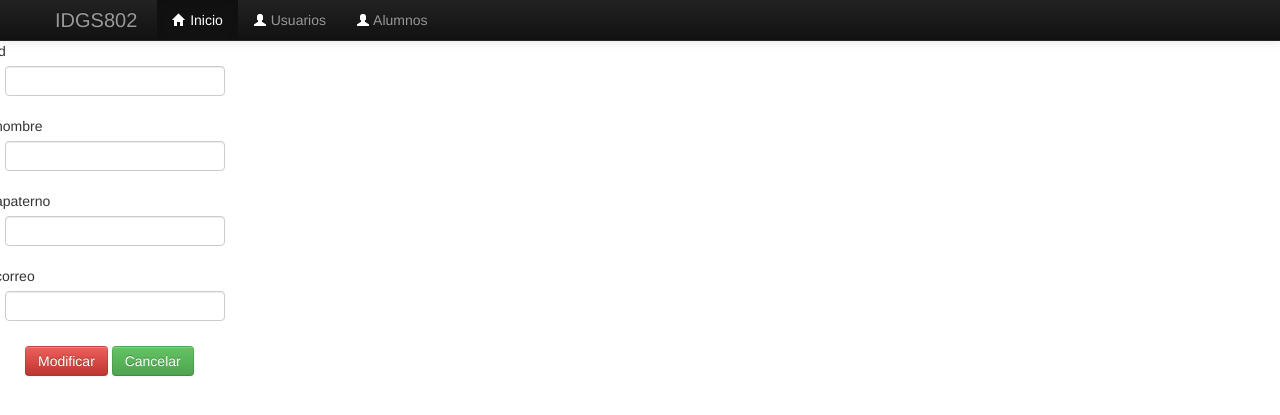
After one commit to IDGS-802-20001516/Flask_BD_IDGS802, a Flask app: template templates/modificar.html in a window 1280 px wide. The commit adds this page. Shown: the top 415 px of the page. Run offline with Flask 3, Linux system fonts and the light colour scheme; the template is opened without the code that fills it: values that come from a table or form of the project are taken from there, others are empty; some libraries are stand-ins or nearby versions.

Commit message:
JJRV -  29/02/2024 - ABC_Completo TERMINADO

```diff
--- a/main.py
+++ b/main.py
@@ -1,4 +1,4 @@
-from flask import Flask, request,render_template,Response
+from flask import Flask, request,render_template,Response,redirect,url_for
 import forms
 from flask_wtf.csrf import CSRFProtect
 from flask import g
@@ -26,6 +26,46 @@ def index():
         db.session.add(alum)
         db.session.commit()
     return render_template("index.html", form=alum_form)
+
+@app.route("/eliminar",methods=["GET","POST"])
+def eliminar():
+    alumn_form=forms.UserForm2(request.form)
+    if request.method=='GET':
+        id=request.args.get('id')
+        alumn1=db.session.query(Alumnos).filter(Alumnos.id==id).first()
+        alumn_form.id.data=request.args.get('id')
+        alumn_form.nombre.data=alumn1.nombre
+        alumn_form.apaterno.data=alumn1.apaterno
+        alumn_form.email.data=alumn1.email
+    if request.method=='POST':
+        id=alumn_form.id.data
+        alumn=Alumnos.query.get(id)
+        db.session.delete(alumn)
+        db.session.commit()
+        return redirect(url_for('ABCompleto'))
+    return render_template('eliminar.html',form=alumn_form)
+
+@app.route("/modificar",methods=["GET","POST"])
+def modificar():
+    alumn_form=forms.UserForm2(request.form)
+    if request.method=='GET':
+        id=request.args.get('id')
+        alumn1=db.session.query(Alumnos).filter(Alumnos.id==id).first()
+        alumn_form.id.data=request.args.get('id')
+        alumn_form.nombre.data=alumn1.nombre
+        alumn_form.apaterno.data=alumn1.apaterno
+        alumn_form.email.data=alumn1.email
+    if request.method=='POST':
+        id=alumn_form.id.data
+
+        alumn=db.session.query(Alumnos).filter(Alumnos.id==id).first()
+        alumn.nombre=alumn_form.nombre.data
+        alumn.apaterno=alumn_form.apaterno.data
+        alumn.email=alumn_form.email.data
+        db.session.add(alumn)
+        db.session.commit()
+        return redirect(url_for('ABCompleto'))
+    return render_template('modificar.html',form=alumn_form)
 
 
 @app.route("/ABC_Completo",methods=["GET","POST"])
--- a/templates/ABC_Completo.html
+++ b/templates/ABC_Completo.html
@@ -20,8 +20,9 @@
                     <td>{{alumno.nombre}}</td>
                     <td>{{alumno.apaterno}}</td>
                     <td>{{alumno.email}}</td>
-                    <td><a href="/eliminar.html?id={{alumno.id}}" class="btn btn-danger">Eliminar</a></td>
-                    <td><a href="/modificar.html?id={{alumno.id}}"  class="btn btn-warning">Modificar</a></td>
+                    <td><a href="/eliminar?id={{alumno.id}}"
+                         class="btn btn-danger">Eliminar</a></td>
+                    <td><a href="/modificar?id={{alumno.id}}"  class="btn btn-warning">Modificar</a></td>
                 </tr>
                 {%endfor%}
             </tbody>
--- /dev/null
+++ b/templates/modificar.html
@@ -0,0 +1,36 @@
+{%extends "layout2.html"%}
+{%from "_macros.html" import input_Form%}
+{%block content %}
+
+        <div class="container">
+            <div class="row">
+                <form name="modificar" action="/modificar" id="modificar" method="post"novalidate>
+                    <div class="row control-group">
+                        <div class="form-group col-xs-12 float-label-form-group controls">
+                            {{input_Form(form.id,class="form-control")}}
+                        </div>
+                    </div>
+                    <div class="row control-group">
+                        <div class="form-group col-xs-12 float-label-form-group controls">
+                            {{input_Form(form.nombre,class="form-control")}}
+                        </div>
+                    </div>
+                    <div class="row control-group">
+                        <div class="form-group col-xs-12 float-label-form-group controls">
+                            {{input_Form(form.apaterno,class="form-control")}}
+                        </div>
+                    </div>
+                    <div class="row control-group">
+                        <div class="form-group col-xs-12 float-label-form-group controls">
+                            {{input_Form(form.email,class="form-control")}}
+                        </div>
+                    </div>
+                    <input type="hidden", name ="csrf_token" value="{{csrf_token()}}"/>
+                    <input type="submit" id="modificar" name="modificar"
+                    class="btn btn-danger" value="Modificar"/>
+                    <a href="ABC_Completo" class="btn btn-success">Cancelar</a>
+                </form>
+            </div>
+        </div>
+
+{%endblock%}
```
Also changed, not shown: requirements.txt (+12 -3 lines), templates/eliminar.html (added, +31 -0 lines).
